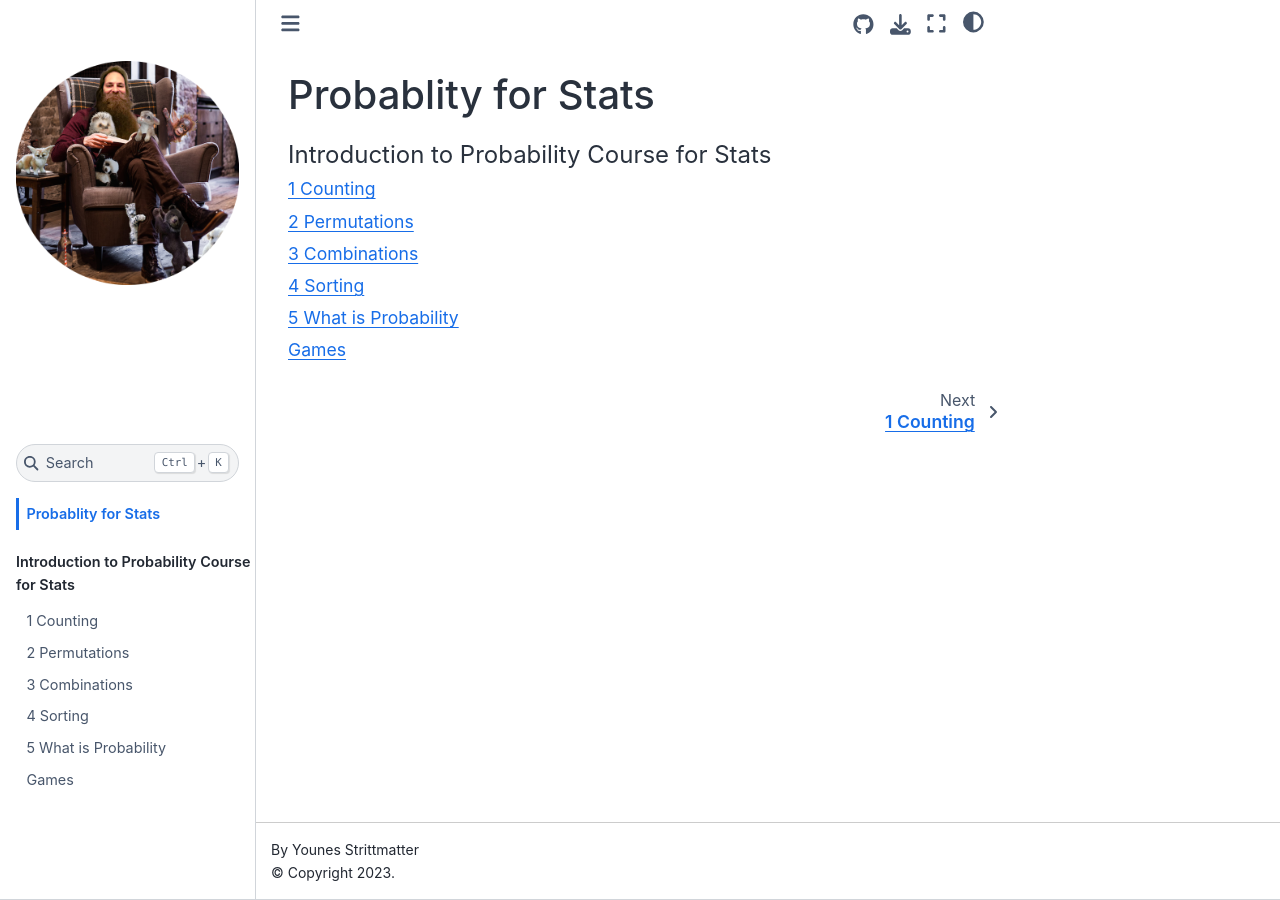
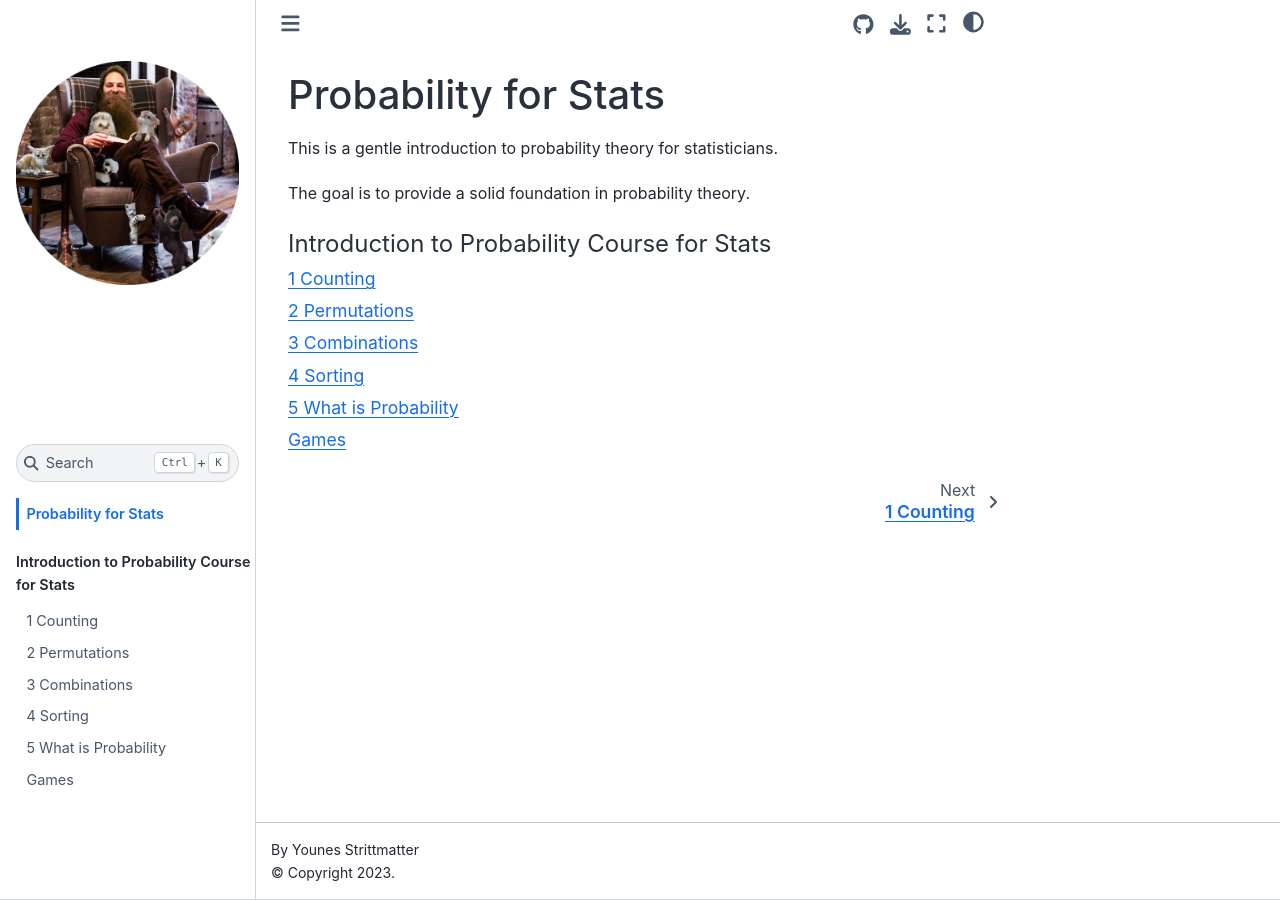
Before and after one commit to younesStrittmatter/504-final, a Jupyter Book: the page built from book/intro.md, in a window 1280 px wide. Built offline with Jupyter Book 1.0.4 settings and Sphinx 7.4.7 and the Sphinx Book theme 1.1.4, drawn with Linux system fonts in a browser that asks for light colours.

Commit message:
init git

````diff
--- a/book/intro.md
+++ b/book/intro.md
@@ -1,6 +1,8 @@
-# Probablity for Stats
+# Probability for Stats
 
+This is a gentle introduction to probability theory for statisticians.
 
+The goal is to provide a solid foundation in probability theory.
 
 ```{tableofcontents}
 ```
````
Also changed, not shown: book/content/2 Permutations.ipynb.
